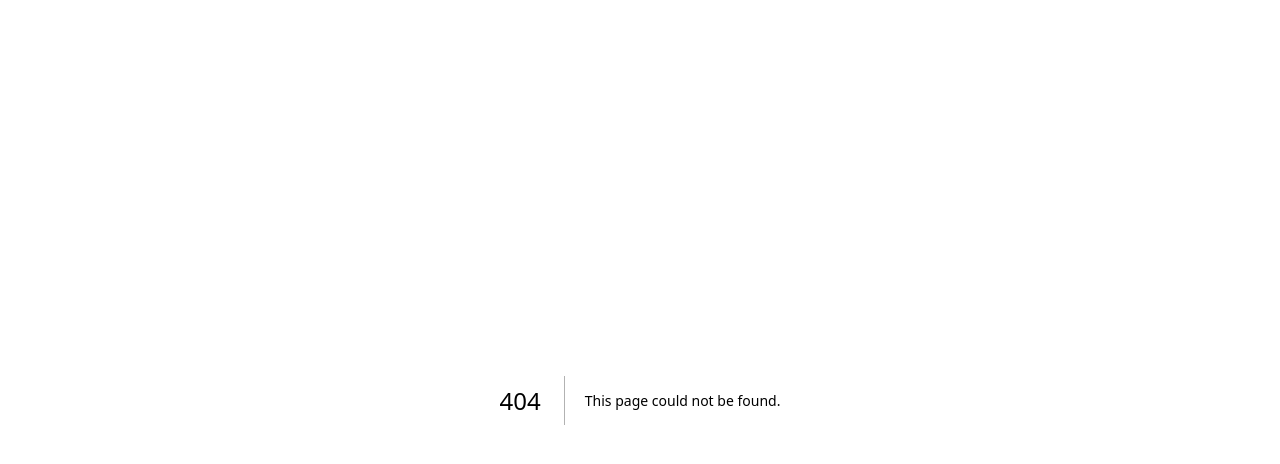
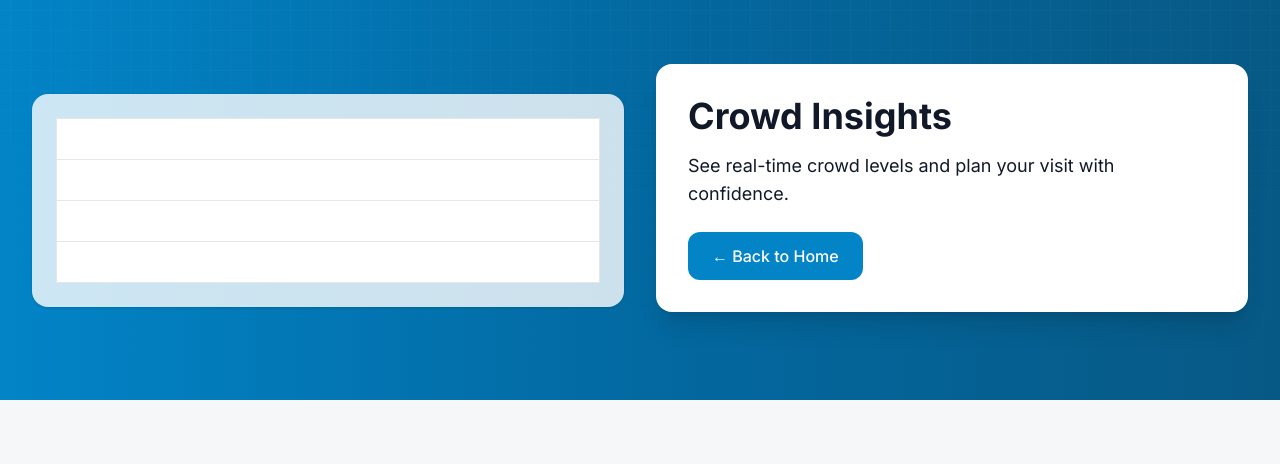
Before and after one commit to kelsokumar/lunchaos, a Next.js app: page /crowd in a window 1280 px wide. Before the commit this address had no page. Shown: the top 464 px of the page. Built offline with nearby package versions, Linux system fonts and the light colour scheme.

Commit message:
create a blank page in address crowd that matches the visual style of the main page. make sure that it contains a white hero box on the left side and a table on the right
swap the box and the table

move the back button to the top of the page and outside the boxes

```diff
--- /dev/null
+++ b/src/app/crowd/page.tsx
@@ -0,0 +1,50 @@
+import Link from 'next/link';
+
+export default function CrowdPage() {
+  return (
+    <div className="min-h-screen bg-gradient-to-b from-gray-50 to-gray-100">
+      <div className="relative bg-gradient-to-r from-primary-600 via-primary-700 to-primary-800 text-white overflow-hidden">
+        <div className="absolute inset-0 bg-[url('/grid.svg')] bg-center [mask-image:linear-gradient(180deg,white,rgba(255,255,255,0))]" />
+        <div className="max-w-7xl mx-auto px-4 sm:px-6 lg:px-8 py-16 relative">
+          <div className="grid grid-cols-1 md:grid-cols-2 gap-8 items-center">
+            {/* Table on the left */}
+            <div>
+              <div className="bg-white/80 rounded-2xl shadow p-6 overflow-x-auto">
+                <table className="min-w-full bg-white border border-gray-200">
+                  <thead>
+                    <tr>
+                      <th className="py-2 px-4 border-b">Cafe</th>
+                      <th className="py-2 px-4 border-b">Line Length</th>
+                    </tr>
+                  </thead>
+                  <tbody>
+                    <tr>
+                      <td className="py-2 px-4 border-b">Cafe A</td>
+                      <td className="py-2 px-4 border-b text-center">-</td>
+                    </tr>
+                    <tr>
+                      <td className="py-2 px-4 border-b">Cafe B</td>
+                      <td className="py-2 px-4 border-b text-center">-</td>
+                    </tr>
+                    <tr>
+                      <td className="py-2 px-4 border-b">Cafe C</td>
+                      <td className="py-2 px-4 border-b text-center">-</td>
+                    </tr>
+                  </tbody>
+                </table>
+              </div>
+            </div>
+            {/* Hero Box on the right */}
+            <div>
+              <div className="bg-white rounded-2xl shadow-xl p-8 text-gray-900 mb-6">
+                <h1 className="text-3xl md:text-4xl font-bold mb-4">Crowd Insights</h1>
+                <p className="text-lg mb-4">See real-time crowd levels and plan your visit with confidence.</p>
+                <Link href="/" className="btn-primary bg-primary-600 text-white hover:bg-primary-700 inline-block mt-2">← Back to Home</Link>
+              </div>
+            </div>
+          </div>
+        </div>
+      </div>
+    </div>
+  );
+}
--- /dev/null
+++ b/src/app/crowdmap/page.tsx
@@ -0,0 +1,99 @@
+import dynamic from 'next/dynamic';
+import { useEffect, useState } from 'react';
+import Link from 'next/link';
+
+// Dynamically import Mapbox (or use your preferred map lib)
+const Map = dynamic(() => import('react-map-gl'), { ssr: false });
+
+const staticMapData = {
+  "data": [
+    {
+      "lat": [37.3947, 37.394, 37.39, 37.391, 37.396, 37.387],
+      "lon": [-122.0515, -122.051, -122.065, -122.066, -122.049, -122.052],
+      "text": [
+        "800 East Middlefield Road (B1)",
+        "770 East Middlefield Road (B3)",
+        "950 West Maude Avenue (Building 5)",
+        "1000 West Maude Avenue (Building 7)",
+        "650 East Middlefield Road (Building 2)",
+        "575 North Pastoria Avenue"
+      ]
+    }
+  ]
+};
+
+const cafeIds = ["1", "2", "3", "4", "5", "6"];
+
+export default function CrowdmapPage() {
+  const [lineLengths, setLineLengths] = useState<number[]>([]);
+
+  useEffect(() => {
+    Promise.all(
+      cafeIds.map(id =>
+        fetch(`/api/line-length?cafe_id=${id}`)
+          .then(res => res.json())
+          .then(data => data.line_length ?? '-')
+      )
+    ).then(setLineLengths);
+  }, []);
+
+  return (
+    <div className="p-6">
+      <Link href="/" className="inline-block mb-4">
+        <button className="bg-primary-600 text-white px-4 py-2 rounded">← Back to Home</button>
+      </Link>
+      <h1 className="text-2xl font-bold mb-4">Crowdmap</h1>
+      <Link href="/crowdmap/details">
+        <button className="bg-blue-500 text-white px-4 py-2 rounded mb-4">Go to Details Page</button>
+      </Link>
+      <div className="mb-8" style={{ height: 400 }}>
+        {/* Map placeholder, replace with your map component */}
+        <Map
+          initialViewState={{
+            longitude: -122.055,
+            latitude: 37.393,
+            zoom: 14
+          }}
+          style={{ width: '100%', height: 400 }}
+          mapStyle="mapbox://styles/mapbox/streets-v11"
+          mapboxAccessToken={process.env.NEXT_PUBLIC_MAPBOX_TOKEN}
+        >
+          {/* Render markers */}
+          {staticMapData.data[0].lat.map((lat, i) => (
+            <div
+              key={i}
+              style={{
+                position: 'absolute',
+                left: `${(i + 1) * 10}%`,
+                top: `${(i + 1) * 10}%`,
+                background: 'red',
+                borderRadius: '50%',
+                width: 14,
+                height: 14,
+                cursor: 'pointer'
+              }}
+              title={staticMapData.data[0].text[i]}
+              onClick={() => window.location.href = '/crowdmap/details'}
+            />
+          ))}
+        </Map>
+      </div>
+      <table className="min-w-full bg-white border border-gray-200">
+        <thead>
+          <tr>
+            <th className="py-2 px-4 border-b">Cafe</th>
+            <th className="py-2 px-4 border-b">Line Length</th>
+          </tr>
+        </thead>
+        <tbody>
+          {staticMapData.data[0].text.map((name, i) => (
+            <tr key={i}>
+              <td className="py-2 px-4 border-b">{name}</td>
+              <td className="py-2 px-4 border-b text-center">{lineLengths[i] ?? '-'}</td>
+            </tr>
+          ))}
+        </tbody>
+      </table>
+    </div>
+  );
+}
```
